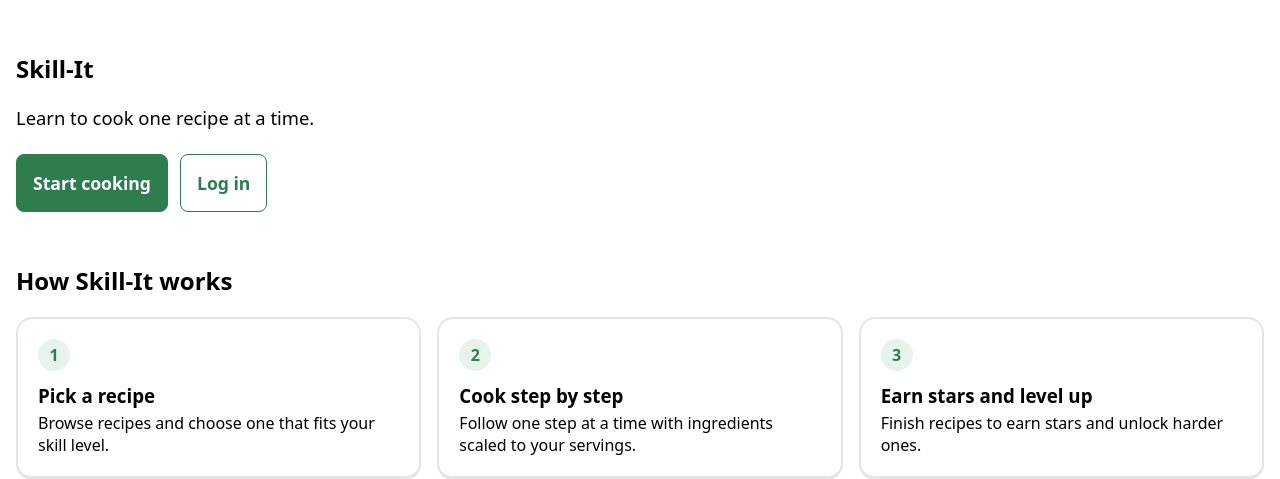
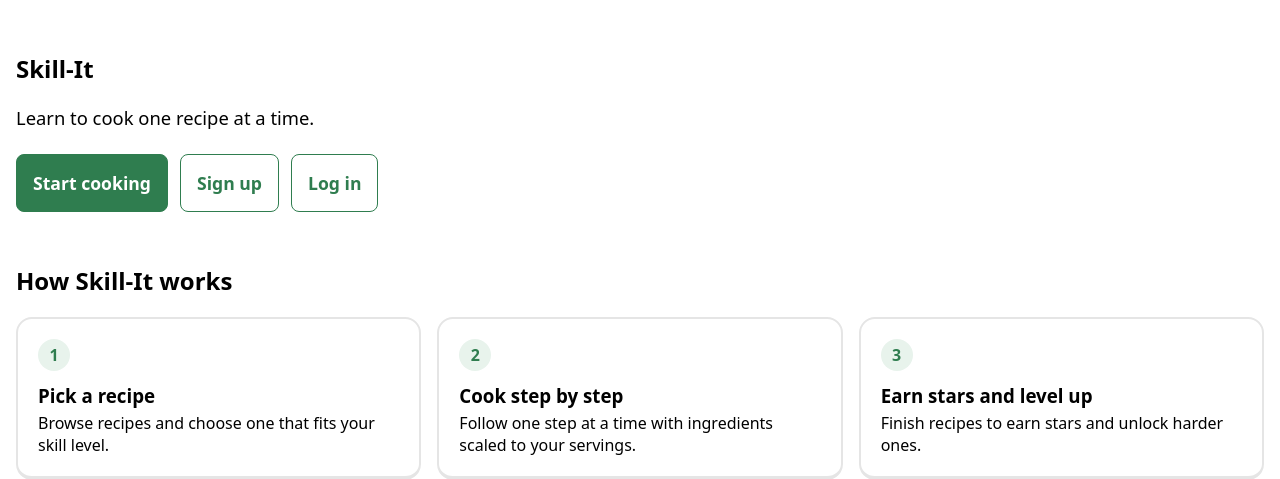
Before and after one commit to Nemo-22-UF/CEN3031-Project, a Flask app: page / in a window 1280 px wide. Shown: the part 38-517 px from the top of the page. Run offline with Flask 3, Linux system fonts and the light colour scheme.

Commit message:
feat: add sign up button to home page (#61)

```diff
--- a/app/templates/index.html
+++ b/app/templates/index.html
@@ -9,8 +9,10 @@
         <p class="home-tagline">Learn to cook one recipe at a time.</p>
         <div class="home-actions">
             <a class="button button-large" href="{{ url_for('main.recipes') }}">Start cooking</a>
-            {% if not current_user.is_authenticated %}
-            <a class="button button-secondary button-large" href="{{ url_for('auth.login') }}">Log in</a>            {% endif %}
+             {% if not current_user.is_authenticated %}
+            <a class="button button-secondary button-large" href="{{ url_for('auth.register') }}">Sign up</a>
+            <a class="button button-secondary button-large" href="{{ url_for('auth.login') }}">Log in</a>
+            {% endif %}
         </div>
     </div>
 
```
Also changed, not shown: tests/test_recipes.py (+2 -1 lines).
